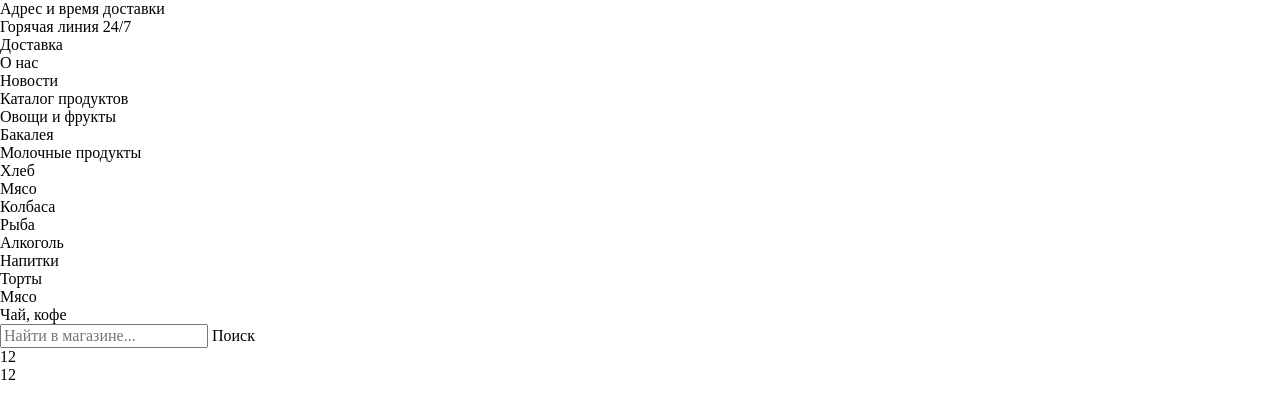
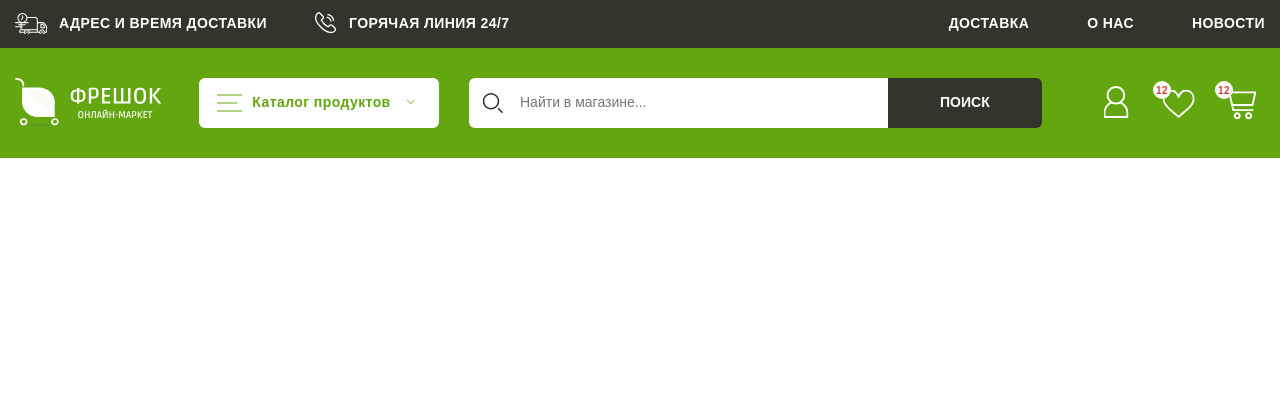
Before and after one commit to Alexey-Daylomov/FreshOk, a website: page app/index.html in a window 1280 px wide. Drawn offline with nearby package versions, Linux system fonts and the light colour scheme; files that its build step writes are made by us from their sources.

Commit message:
Corrected html in header, dd menu and icon, scss header done

```diff
--- a/app/index.html
+++ b/app/index.html
@@ -16,20 +16,20 @@
         <div class="header__top-wrapper">
           <ul class="header__list">
             <li class="header__top-item">
-              <a class="header__top-link" href="#">Адрес и время доставки</a>
+              <a class="header__top-link header__top-link--delivery" href="#">Адрес и время доставки</a>
             </li>
             <li class="header__top-item">
-              <a class="header__top-link" href="#">Горячая линия 24/7</a>
+              <a class="header__top-link header__top-link--phone" href="#">Горячая линия 24/7</a>
             </li>
           </ul>
           <ul class="header__list">
-            <li class="header__top-item">
+            <li class="header__top-network">
               <a class="header__top-link" href="#">Доставка</a>
             </li>
-            <li class="header__top-item">
+            <li class="header__top-network">
               <a class="header__top-link" href="#">О нас</a>
             </li>
-            <li class="header__top-item">
+            <li class="header__top-network">
               <a class="header__top-link" href="#">Новости</a>
             </li>
           </ul>
@@ -40,10 +40,14 @@
       <div class="container">
         <nav class="menu">
           <a class="logo" href="#">
-            <img class="logo-img" src="" alt="">
+            <img class="logo-img" src="images/logo.svg" alt="">
           </a>
-          <ul class="menu__list">
-            <li class="menu__item">
+          <div class="menu__green-900 menu__green-900--active">
+            <div class="menu__btn">
+              <span class="menu__span"></span>
+              <span class="menu__span menu__span--short"></span>
+              <span class="menu__span"></span>
+            </div>
             <a class="menu__link" href="">Каталог продуктов</a>
             <ul class="menu-submenu">
               <li class="menu-submenu__item">
@@ -83,26 +87,23 @@
                 <a class="menu-submenu__item-link" href="#">Чай, кофе</a>
               </li>
             </ul>
-            </li>
-            <li class="menu__item">
+          </div>
           <form class="form" action="">
             <input class="form__input" type="text" placeholder="Найти в магазине...">
             <button class="form__btn" type="submit">Поиск</button>
           </form>
+          <ul class="menu__control">
+            <li class="menu__control-item">
+              <a class="menu__network menu__network--lk" href="#"></a>
             </li>
-          </ul>
-          <ul class="menu__list">
-            <li class="menu__item">
-              <a class="menu__link" href="#"></a>
-            </li>
-            <li class="menu__item">
-              <a class="menu__link" href="#">
-                <div class="menu__link-num">12</div>
+            <li class="menu__control-item">
+              <a class="menu__network menu__network--favorit" href="#">
+                <span class="menu__network-num">12</span>
               </a>
             </li>
-            <li class="menu__item">
-              <a class="menu__link" href="#">
-                <div class="menu__link-num">12</div>
+            <li class="menu__control-item">
+              <a class="menu__network menu__network--cart" href="#">
+                <span class="menu__network-num">12</span>
               </a>
             </li>
           </ul>
@@ -111,7 +112,7 @@
     </div>
   </header>
   <section class="hero">
-    <div class="header__content">
+    <div class="hero__content">
       <div class="container">
 
       </div>
--- a/app/scss/_fonts.scss
+++ b/app/scss/_fonts.scss
@@ -0,0 +1,49 @@
+@font-face {
+  font-family: 'OpenSans-Bold', sans-serif;
+  src: local('OpenSans-Bold'),
+    url('OpenSans-Bold.woff2') format('woff2'),
+    url('OpenSans-Bold.woff') format('woff');
+  font-style: normal;
+  font-weight: 700;
+  font-display: swap;
+}
+
+@font-face {
+  font-family: 'OpenSans-Regular', sans-serif;
+  src: local('OpenSans-Regular'),
+    url('OpenSans-Regular.woff2') format('woff2'),
+    url('OpenSans-Regular.woff') format('woff');
+  font-style: normal;
+  font-weight: 400;
+  font-display: swap;
+}
+
+@font-face {
+  font-family: 'OpenSans-SemiBold', sans-serif;
+  src: local('OpenSans-SemiBold'),
+    url('OpenSans-SemiBold.woff2') format('woff2'),
+    url('OpenSans-SemiBold.woff') format('woff');
+  font-style: normal;
+  font-weight: 600;
+  font-display: swap;
+}
+
+@font-face {
+  font-family: 'Ruda-Black', sans-serif;
+  src: local('Ruda-Black'),
+    url('Ruda-Black.woff2') format('woff2'),
+    url('Ruda-Black.woff') format('woff');
+  font-style: normal;
+  font-weight: 900;
+  font-display: swap;
+}
+
+@font-face {
+  font-family: 'Ruda-SemiBold', sans-serif;
+  src: local('Ruda-SemiBold'),
+    url('Ruda-SemiBold.woff2') format('woff2'),
+    url('Ruda-SemiBold.woff') format('woff');
+  font-style: normal;
+  font-weight: 600;
+  font-display: swap;
+}
--- a/app/scss/_global.scss
+++ b/app/scss/_global.scss
@@ -0,0 +1,13 @@
+body {
+  @extend %opensans-400;
+  color: $dark-500;
+  font-size: 14px;
+  line-height: 140%;
+  letter-spacing: 0.03em;
+}
+
+.container {
+  max-width: 1320px;
+  margin: 0 auto;
+  padding: 0 15px;
+}
--- a/app/scss/_vars.scss
+++ b/app/scss/_vars.scss
@@ -0,0 +1,37 @@
+$dark-900: #121212;
+$dark-800: #31352B;
+$dark-500: #505050;
+$silver-600: #C1C1C1;
+$silver-100: #F6F6F6;
+$white: #ffffff;
+$red-900: #CF3E3B;
+$orange-900: #FF7A00;
+$yellow-900: #FFB800;
+$green-900: #63A60E;
+$green-200: #E0EDCF;
+$green-100: #EFF6E7;
+
+%opensans-400{
+  font-family: 'OpenSans-Regular', sans-serif;
+  font-weight: 400;
+}
+
+%opensans-700{
+  font-family: 'OpenSans-Bold', sans-serif;
+  font-weight: 700;
+}
+
+%opensans-600{
+  font-family: 'OpenSans-SemiBold', sans-serif;
+  font-weight: 600;
+}
+
+%ruda-600{
+  font-family: 'Ruda-SemiBold', sans-serif;
+  font-weight: 600;
+}
+
+%ruda-900{
+  font-family: 'Ruda-Black', sans-serif;
+  font-weight: 900;
+}
--- a/app/scss/style.scss
+++ b/app/scss/style.scss
@@ -3,4 +3,297 @@
 @import 'reset';
 @import 'global';
 
+.header {
+  &__top {
+    background-color: $dark-800;
+    padding: 14px 0;
+    @extend %opensans-700;
+    text-transform: uppercase;
+  }
+
+  &__top-wrapper {
+    display: flex;
+    justify-content: space-between;
+    color: $white;
+  }
+
+  &__list {
+    display: flex;
+  }
+
+  &__top-link {
+    position: relative;
+    padding-left: 34px;
+    transition: opasity 0.3s;
+  }
+
+  &__top-link:hover {
+    opacity: 0.7;
+  }
+
+  &__top-link::before {
+    content: '';
+    position: absolute;
+    background-repeat: no-repeat;
+    background-size: cover;
+    left: 0;
+    top: 50%;
+    transform: translateY(-50%);
+  }
+
+  &__top-link--delivery {
+    padding-left: 44px;
+  }
+
+  &__top-link--delivery::before {
+    background-image: url('../images/icons/deliver.svg');
+    width: 32px;
+    height: 22px;
+  }
+
+  &__top-link--phone::before {
+    background-image: url('../images/icons/tel.svg');
+    width: 22px;
+    height: 22px;
+  }
+
+  &__top-item:not(:last-child) {
+    margin-right: 48px;
+  }
+
+  &__top-network:not(:last-child) {
+    margin-right: 24px;
+  }
+
+  &__bottom {
+    background-color: #63A60F;
+    padding: 30px 0;
+  }
+}
+
+.menu {
+  display: flex;
+  @extend %opensans-600;
+
+  &__list {
+    display: flex;
+  }
+
+  &__green-900 {
+    position: relative;
+    max-width: 240px;
+    color: $green-900;
+    text-align: center;
+    flex: none;
+    max-height: 50px;
+    width: 100%;
+    background-color: $white;
+    border-radius: 6px;
+    margin-right: 30px;
+    transition: background-color .3s rotate .3s;
+  }
+
+  &__green-900:hover {
+    border-radius: 6px 6px 0 0;
+    background-color: $green-200;
+  }
+
+  &__green-900:hover .menu__link::after{
+    transform: rotate(180deg);
+  }
+
+  &__green-900:hover .menu-submenu {
+    transform: scaleY(1);
+  }
+
+  &__btn {
+    position: absolute;
+    top: 50%;
+    left: 18px;
+    transform: translateY(-50%);
+  }
+
+  &__span {
+    display: block;
+    background-color: $green-900;
+    width: 25px;
+    height: 1px;
+  }
+
+  &__span--short {
+    width: 20px;
+  }
+
+  &__span:not(:last-child) {
+    margin-bottom: 7px;
+  }
+
+  &__link {
+    display: inline-block;
+    margin: auto 0;
+    padding: 15px 38px 15px 43px;
+    position: relative;
+  }
+
+  &__link::after {
+    content: '';
+    position: absolute;
+    background-image: url('../images/arrow-down.svg');
+    background-repeat: no-repeat;
+    background-size: cover;
+    width: 7px;
+    height: 4px;
+    top: 50%;
+    right: 15px;
+    transform: translateY(-50%);
+  }
+
+  .form {
+    display: flex;
+    max-width: 577px;
+    width: 100%;
+    position: relative;
+    max-height: 50px;
+    margin-right: 45px;
+
+    &__input {
+      max-width: 419px;
+      width: 100%;
+      border: none;
+      border-top-left-radius: 6px;
+      border-bottom-left-radius: 6px;
+      padding: 15px 15px 15px 51px;
+      color: $dark-800;
+      @extend %opensans-400;
+    }
+
+    &__btn {
+      background-color: $dark-800;
+      border-top-right-radius: 6px;
+      border-bottom-right-radius: 6px;
+      color: $white;
+      padding: 15px 52px;
+      text-transform: uppercase;
+      transition: background-color 0.3s;
+    }
+
+    &__btn:hover{
+      background-color: rgba(49, 53, 43, 0.85);
+    }
+  }
+
+  .form::after {
+    content: '';
+    position: absolute;
+    background-image: url('../images/search.svg');
+    background-repeat: no-repeat;
+    background-size: cover;
+    width: 21px;
+    height: 20px;
+    top: 50%;
+    left: 13px;
+    transform: translateY(-50%);
+  }
+
+  &__control {
+    display: flex;
+    align-items: center;
+  }
+
+  &__control-item:not(:last-child) {
+    margin-right: 12px;
+  }
+
+  &__control-item {
+    width: 50px;
+    height: 50px;
+  }
+
+  &__control-item:hover {
+    background-color: rgba(255, 255, 255, 0.1);
+    border-radius: 3px;
+  }
+
+  &__network{
+    position: relative;
+  }
+
+  &__network::before {
+    content: '';
+    background-repeat: no-repeat;
+    background-size: cover;
+    position: absolute;
+    top: 50%;
+    left: 50%;
+  }
+
+  &__network--lk::before {
+    background-image: url('../images/icons/lk.svg');
+    width: 25px;
+    height: 32px;
+    transform: translate(50%, 25%);
+  }
+
+  &__network--favorit::before {
+    background-image: url('../images/icons/favorite.svg');
+    width: 32px;
+    height: 29px;
+    transform: translate(30%, 40%);
+  }
+
+  &__network--cart::before{
+    background-image: url('../images/icons/cart.svg');
+    width: 33px;
+    height: 32px;
+    transform: translate(25%, 30%);
+  }
+
+  &__network-num {
+    width: 18px;
+    height: 18px;
+    background-color: $white;
+    border-radius: 50%;
+    color: $red-900;
+    font-size: 10px;
+    line-height: 100%;
+    position: absolute;
+    text-align: center;
+    margin: auto 0;
+    top: 3px;
+    left: 0px;
+    padding-top: 5px;
+  }
+}
+
+.menu .logo {
+  margin-right: 24px;
+}
+
+.menu-submenu {
+  transform: scaleY(0);
+  transform-origin: 0 0;
+  z-index: 1;
+  transition: 0.3s ease-in-out;
+  color: #000000;
+  text-align: left;
+  background-color: $white;
+
+  &__item {
+    padding: 15px 0 15px 21px;
+    border-left: 3px solid transparent;
+    transition: color 0.3s;
+  }
+
+  &__item:not(:last-child) {
+    border-bottom: 1px solid rgba(193, 193, 193, 0.3);
+    ;
+  }
+
+  &__item:hover {
+    color: $green-900;
+    border-left: 3px solid $green-900;
+  }
+
+}
+
 @import 'media';
```
Also changed, not shown: fonts/OpenSans-Bold.woff (added), fonts/OpenSans-Bold.woff2 (added), fonts/OpenSans-Regular.woff (added), fonts/OpenSans-Regular.woff2 (added), fonts/OpenSans-SemiBold.woff (added), fonts/OpenSans-SemiBold.woff2 (added), fonts/Ruda-Black.woff (added), fonts/Ruda-Black.woff2 (added), fonts/Ruda-SemiBold.woff (added), fonts/Ruda-SemiBold.woff2 (added). Lines whose indentation alone changed are shown as unchanged.
